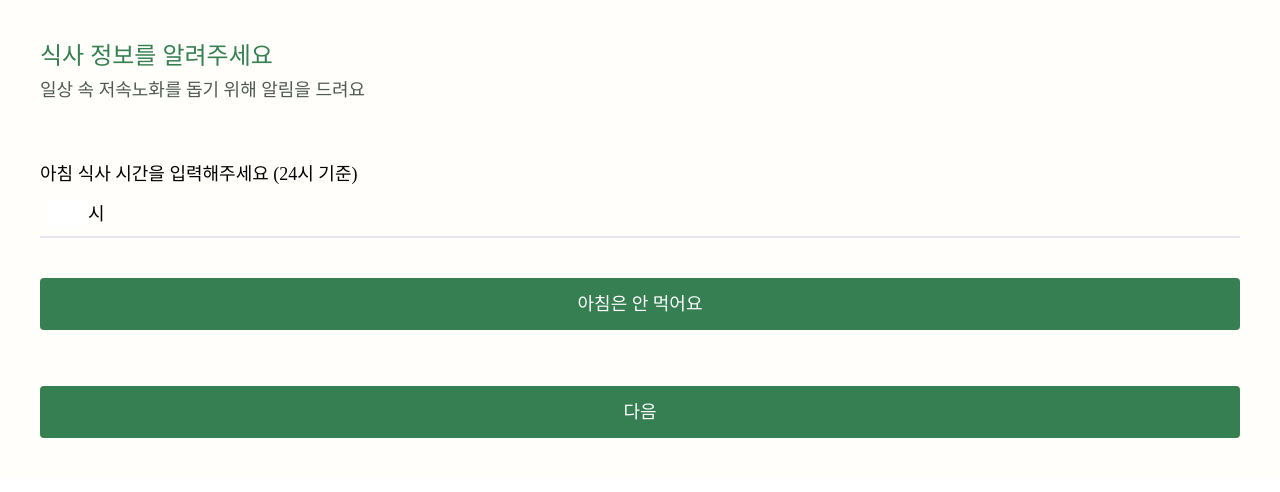
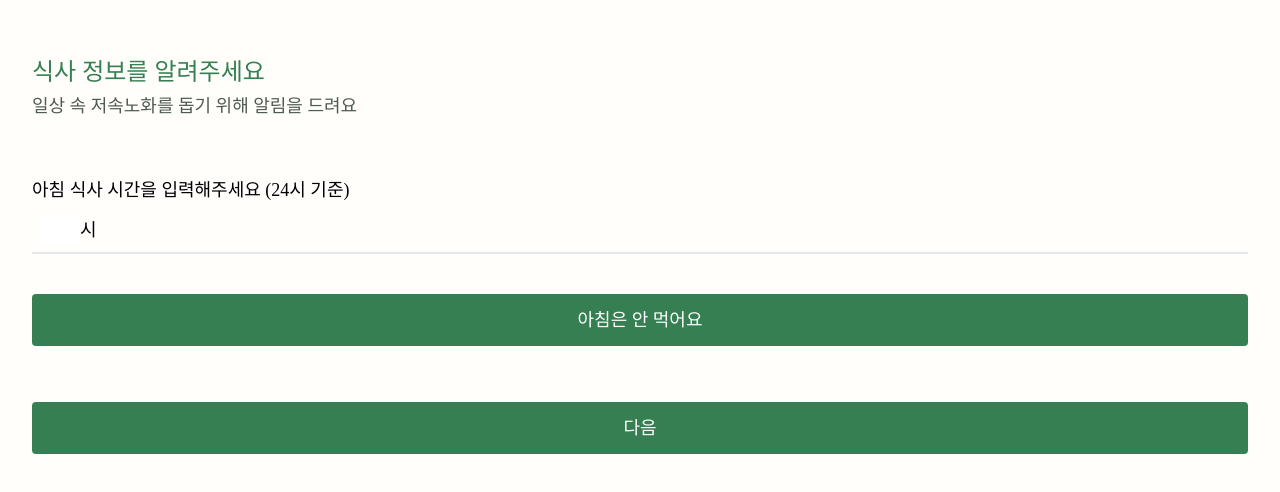
Before and after one commit to chchaeun/neulin, a React (Vite) app: page /diary/init in a window 1280 px wide. Shown: the top 492 px of the page. Built offline with nearby package versions, Linux system fonts and the light colour scheme; a web font is replaced by a local one.

Commit message:
feat: 전역 min-height 설정

```diff
--- a/src/app/with-style.tsx
+++ b/src/app/with-style.tsx
@@ -1,7 +1,11 @@
 import { ReactNode } from "react";
 
 function StyleProvider({ children }: { children: ReactNode }) {
-  return <div className="bg-butter font-square-round p-10">{children}</div>;
+  return (
+    <div className="min-h-screen px-8 py-14 bg-butter font-square-round">
+      {children}
+    </div>
+  );
 }
 
 export default StyleProvider;
```
